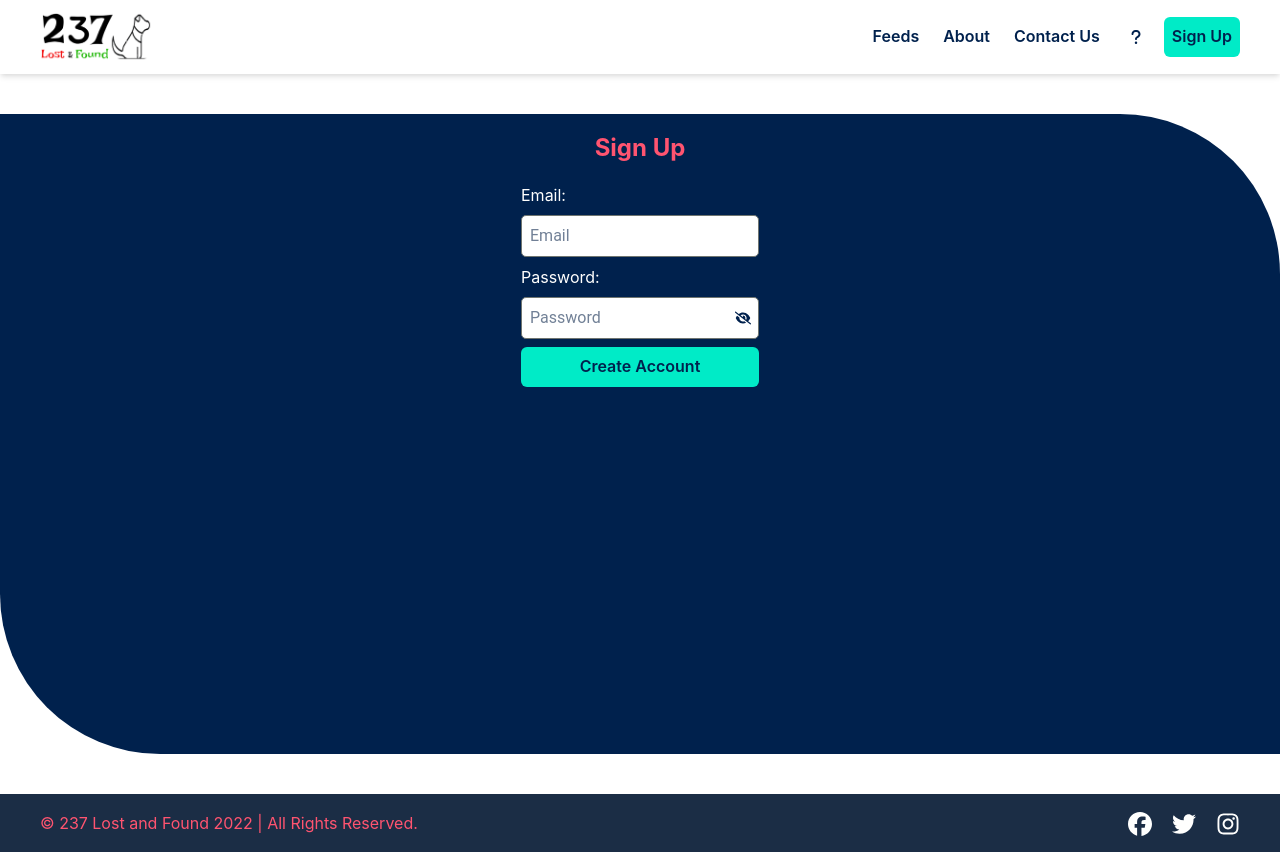
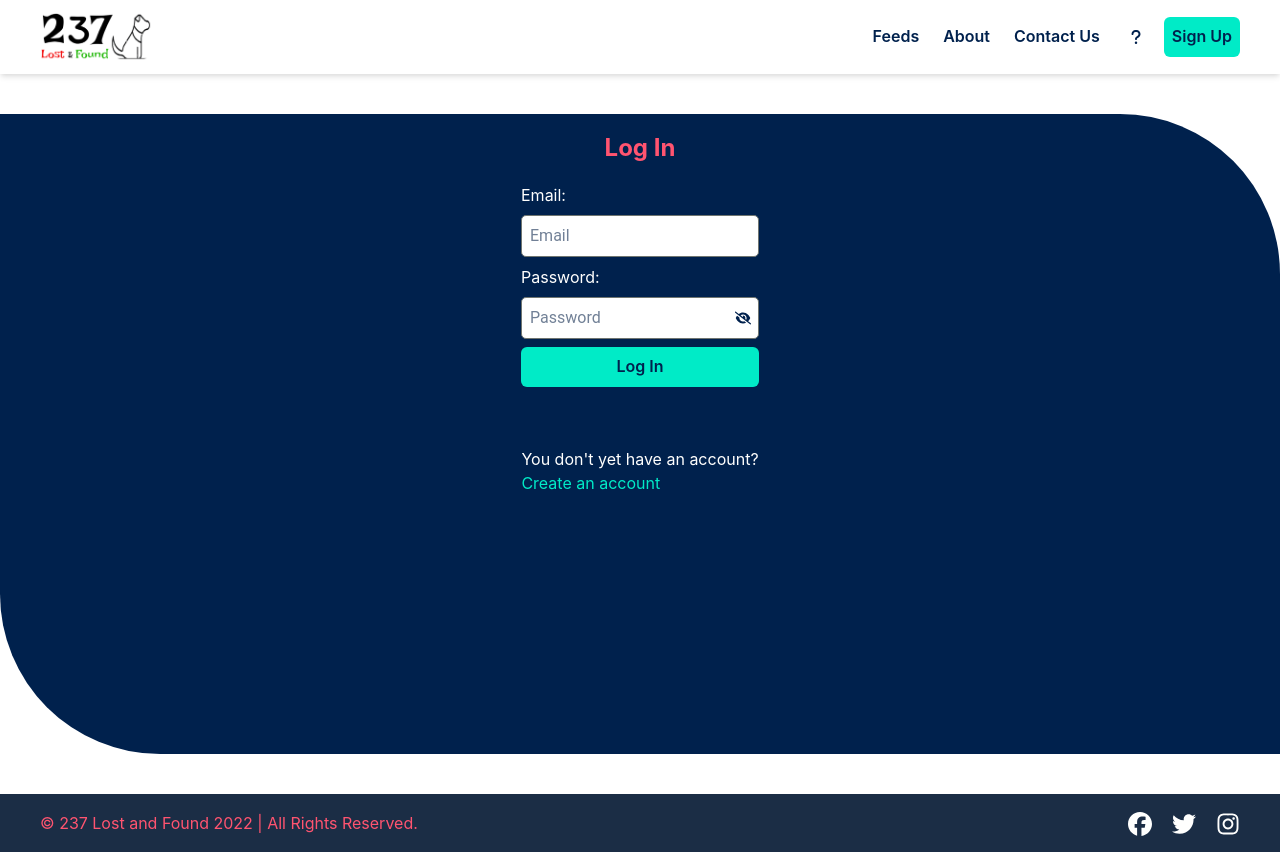
Before and after one commit to Chenwi32/237_lost_and_found, a Next.js app: page /login in a window 1280 px wide. Built offline with nearby package versions, Linux system fonts and the light colour scheme; no server answers.

Commit message:
created routes to log in or sign up pages

```diff
--- a/pages/login.jsx
+++ b/pages/login.jsx
@@ -12,6 +12,7 @@ import {
 } from "@chakra-ui/react";
 import { faEye, faEyeSlash } from "@fortawesome/free-solid-svg-icons";
 import { FontAwesomeIcon } from "@fortawesome/react-fontawesome";
+import Link from "next/link";
 import { useRouter } from "next/router";
 import { useState } from "react";
 import { FormProvider, useForm } from "react-hook-form";
@@ -67,7 +68,7 @@ const router = useRouter();
         textAlign={"left"}
       >
         <Heading color={"brand.200"} fontSize={"1.5rem"} mb={5}>
-          Sign Up
+          Log In
         </Heading>
 
         <FormProvider {...methods}>
@@ -153,14 +154,20 @@ const router = useRouter();
                   bg: "brand.200",
                 }}
                 p={5}
+                mb={10}
                 type="submit"
                 w={"100%"}
               >
-                Create Account
+                Log In
               </Button>
             </VStack>
           </form>
         </FormProvider>
+
+        <Text mt={5}  color={'brand.600'}>
+          You don't yet have an account?
+          <Link href='/signup'><Text cursor={'pointer'} color={'brand.100'}>Create an account</Text></Link>
+        </Text>
       </Flex>
     </Container>
   );
```
Also changed, not shown: pages/signup.jsx (+10 -0 lines).
